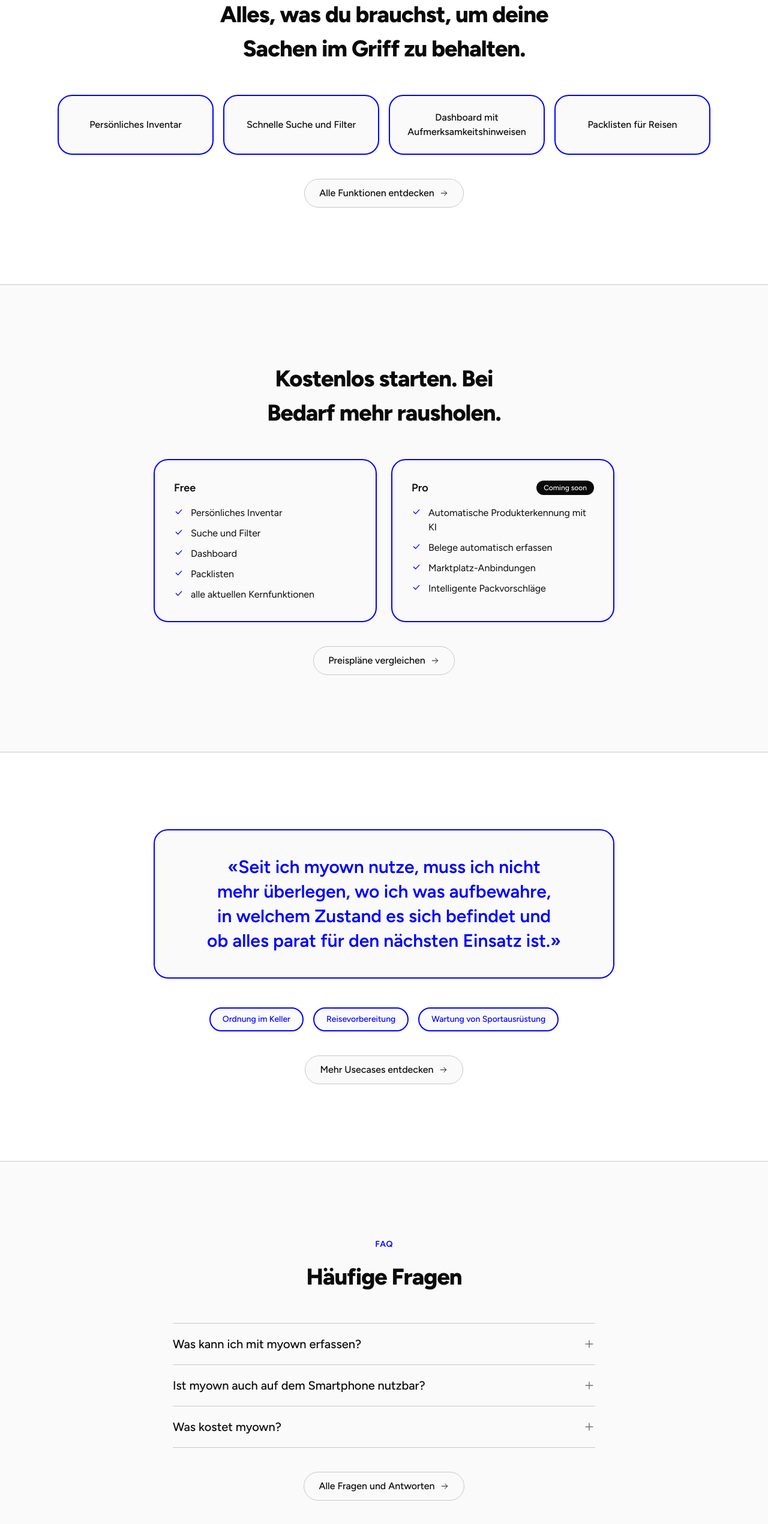
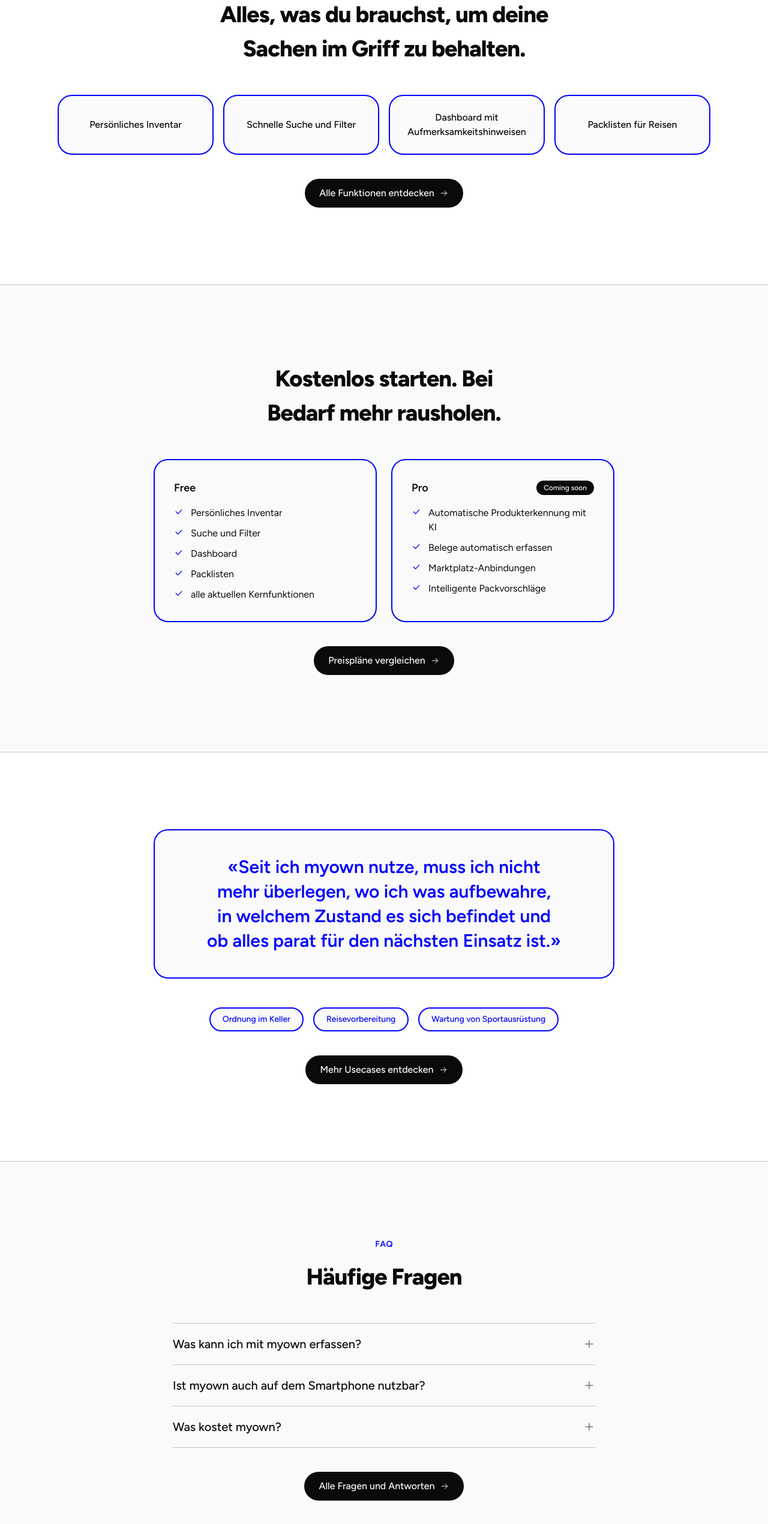
Before and after one commit to mrcldbrnr/marketing-page, a Next.js app: page / in a window 1280 px wide. Shown: the part 2395-4935 px from the top of the page at 60% size. Built offline with nearby package versions, Linux system fonts and the light colour scheme; no server answers.

Commit message:
home: change button style

```diff
--- a/src/components/sections/faq.tsx
+++ b/src/components/sections/faq.tsx
@@ -59,7 +59,7 @@ export function Faq({
 
       {cta ? (
         <div className="mt-10 flex justify-center">
-          <ButtonLink href={cta.href} variant="secondary" size="lg">
+          <ButtonLink href={cta.href} variant="primary" size="lg">
             {cta.label}
             <Icon name="arrowRight" className="size-4" />
           </ButtonLink>
--- a/src/components/sections/features-teaser.tsx
+++ b/src/components/sections/features-teaser.tsx
@@ -20,7 +20,7 @@ export function FeaturesTeaser() {
       </ul>
 
       <div className="mt-10 flex justify-center">
-        <ButtonLink href="/funktionen" variant="secondary" size="lg">
+        <ButtonLink href="/funktionen" variant="primary" size="lg">
           {featuresTeaser.cta}
           <Icon name="arrowRight" className="size-4" />
         </ButtonLink>
--- a/src/components/sections/pricing-teaser.tsx
+++ b/src/components/sections/pricing-teaser.tsx
@@ -57,7 +57,7 @@ export function PricingTeaser() {
       </div>
 
       <div className="mt-10 flex justify-center">
-        <ButtonLink href="/preisplan" variant="secondary" size="lg">
+        <ButtonLink href="/preisplan" variant="primary" size="lg">
           {pricingTeaser.cta}
           <Icon name="arrowRight" className="size-4" />
         </ButtonLink>
--- a/src/components/sections/why-teaser.tsx
+++ b/src/components/sections/why-teaser.tsx
@@ -22,7 +22,7 @@ export function WhyTeaser() {
       </ul>
 
       <div className="mt-10 flex justify-center">
-        <ButtonLink href="/warum-myown" variant="secondary" size="lg">
+        <ButtonLink href="/warum-myown" variant="primary" size="lg">
           {whyTeaser.cta}
           <Icon name="arrowRight" className="size-4" />
         </ButtonLink>
```
